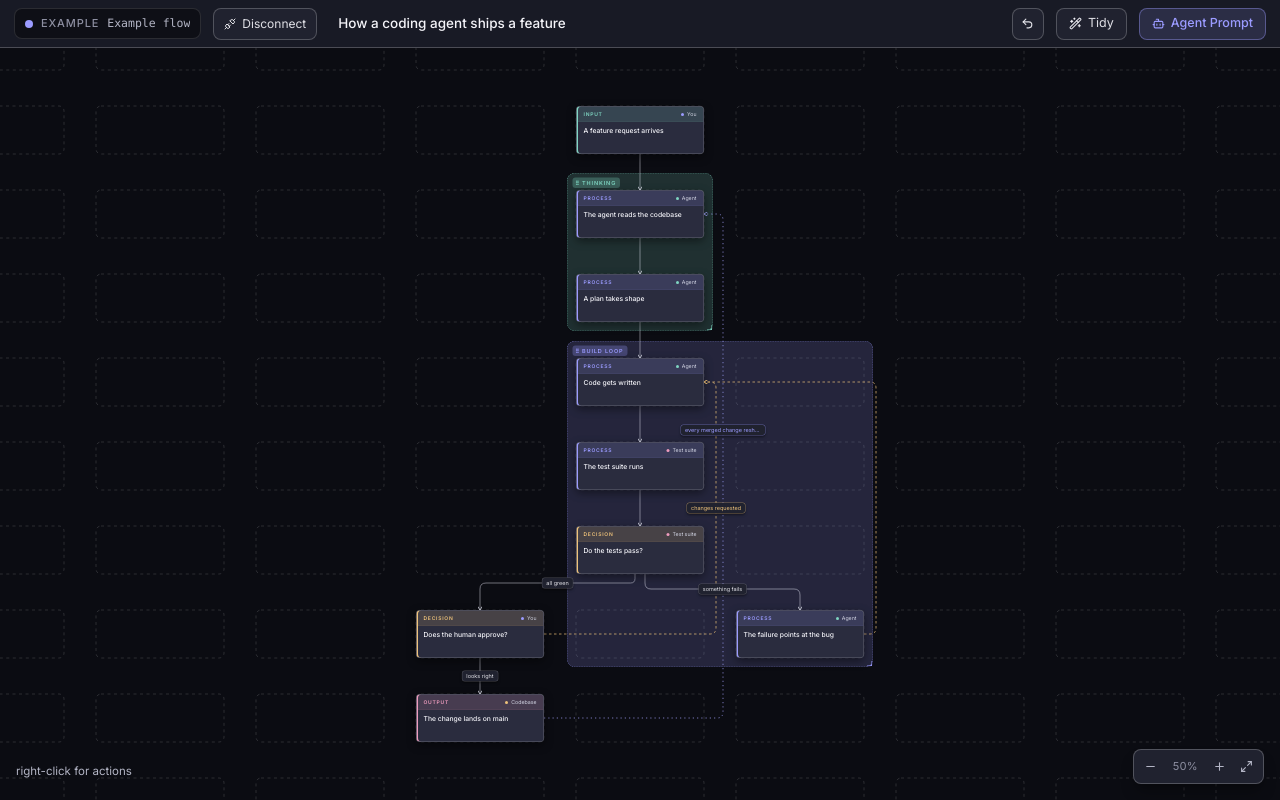
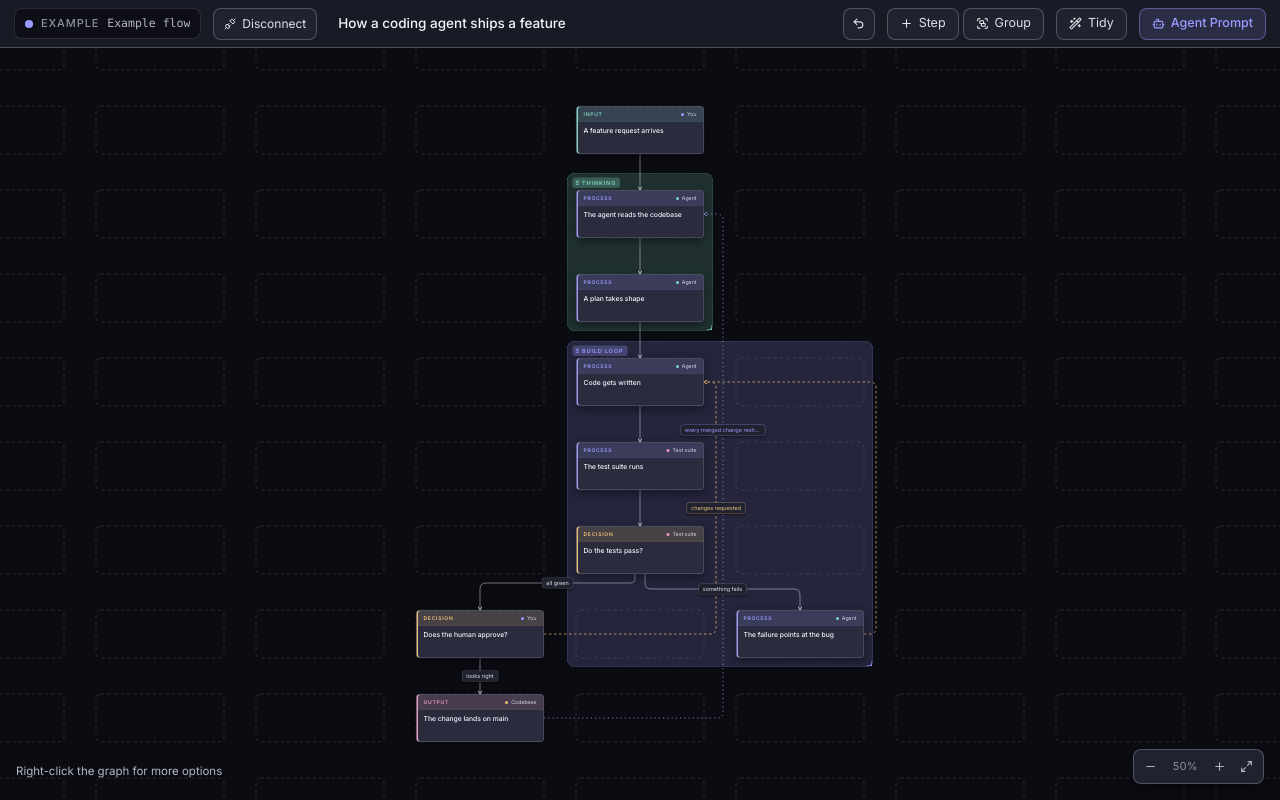
Before and after one commit to mtg1461/flow-visualizer, a Next.js app: page / in a window 1280 px wide. Both pictures are taken after a click on the button "See an example flow". Built offline with nearby package versions, Linux system fonts and the light colour scheme.

Commit message:
Add flow creation controls

```diff
--- a/components/Canvas.tsx
+++ b/components/Canvas.tsx
@@ -1106,7 +1106,7 @@ export function Canvas({
 
       {/* hint */}
       <div className="pointer-events-none absolute bottom-5 left-4 hidden text-[11.5px] text-mute md:block">
-        right-click for actions
+        Right-click the graph for more options
       </div>
     </div>
   );
--- a/components/ConnectionScreen.tsx
+++ b/components/ConnectionScreen.tsx
@@ -6,6 +6,7 @@ import {
   ArrowLeft,
   Bot,
   FileJson,
+  FilePlus2,
   FolderOpen,
   Sparkles,
   Upload,
@@ -37,6 +38,7 @@ interface Props {
   onConnectPreview: () => void;
   onClearPreview: () => void;
   onBrowse: () => void;
+  onCreateEmpty: () => void;
   onDropConnection: (dataTransfer: DataTransfer) => void;
   onSeeExample: () => void;
   onHowItWorks: () => void;
@@ -51,6 +53,7 @@ export function ConnectionScreen({
   onConnectPreview,
   onClearPreview,
   onBrowse,
+  onCreateEmpty,
   onDropConnection,
   onSeeExample,
   onHowItWorks,
@@ -199,6 +202,27 @@ export function ConnectionScreen({
           </p>
         </div>
 
+        <div className="my-5 flex items-center gap-3" aria-hidden>
+          <span className="h-px flex-1 bg-line" />
+          <span className="text-[10.5px] font-medium uppercase tracking-[0.18em] text-faint">
+            or
+          </span>
+          <span className="h-px flex-1 bg-line" />
+        </div>
+
+        <button
+          type="button"
+          onClick={onCreateEmpty}
+          disabled={busy}
+          className="flex w-full cursor-pointer items-center justify-center gap-2 rounded-xl border border-line-strong bg-surface px-4 py-3 text-[13px] font-medium text-text/90 transition-[background-color,transform] duration-150 hover:-translate-y-px hover:bg-tile active:translate-y-0 disabled:cursor-not-allowed disabled:opacity-50"
+        >
+          <FilePlus2 size={15} />
+          Create empty flow
+        </button>
+        <p className="mt-2 text-center text-[11.5px] text-faint">
+          Pick a location to save a new flow file, then start building.
+        </p>
+
         <button
           type="button"
           onClick={onSeeExample}
--- a/components/Editor.tsx
+++ b/components/Editor.tsx
@@ -503,6 +503,69 @@ export function Editor({ initial }: Props) {
     [commit]
   );
 
+  const addGroupFromToolbar = useCallback(() => {
+    const d = docRef.current;
+    const pos = layoutPositions(d);
+    const existing = d.groups ?? [];
+    const otherRects = existing
+      .map((g) => groupCellRect(g, pos))
+      .filter((r): r is CellRect => !!r);
+
+    if (selection?.kind === "step") {
+      const stepCell = pos.get(selection.id);
+      const alreadyGrouped = existing.some((g) => g.steps.includes(selection.id));
+      if (stepCell && !alreadyGrouped) {
+        let n = existing.length + 1;
+        while (existing.some((g) => g.id === `group-${n}`)) n++;
+        const id = `group-${n}`;
+        const candidate = { id, label: `Group ${n}`, steps: [selection.id] };
+        const rect = groupCellRect(candidate, pos);
+        if (rect && !otherRects.some((o) => rectsOverlap(rect, o))) {
+          commit({ ...d, groups: [...existing, candidate] });
+          setSelection({ kind: "group", id });
+          return;
+        }
+      }
+    }
+
+    if (selection?.kind === "group") {
+      const group = existing.find((g) => g.id === selection.id);
+      const rect = group ? groupCellRect(group, pos) : null;
+      if (rect) {
+        addGroupAt({
+          col: Math.min(GRID_LIMITS.maxCol - 1, rect.maxC + 1),
+          row: Math.min(GRID_LIMITS.maxRow - 1, rect.minR),
+        });
+        return;
+      }
+    }
+
+    if (selection?.kind === "step") {
+      const stepCell = pos.get(selection.id);
+      if (stepCell) {
+        addGroupAt({
+          col: Math.min(GRID_LIMITS.maxCol - 1, stepCell.col + 1),
+          row: Math.min(GRID_LIMITS.maxRow - 1, stepCell.row),
+        });
+        return;
+      }
+    }
+
+    const cells = [...pos.values()];
+    const minCol = cells.reduce(
+      (acc, cell) => Math.min(acc, cell.col),
+      cells[0]?.col ?? 0
+    );
+    const maxRow = cells.reduce(
+      (acc, cell) => Math.max(acc, cell.row),
+      cells[0]?.row ?? 0
+    );
+    addGroupAt({
+      col: Math.min(GRID_LIMITS.maxCol - 1, minCol),
+      row: Math.min(GRID_LIMITS.maxRow - 1, maxRow + 1),
+    });
+  }, [addGroupAt, commit, selection]);
+
   const completeConnect = useCallback(
     (to: string) => {
       const from = connectFrom;
@@ -746,6 +809,7 @@ export function Editor({ initial }: Props) {
           onConnectPreview={fileConnection.connectPending}
           onClearPreview={fileConnection.clearPreview}
           onBrowse={fileConnection.browseFile}
+          onCreateEmpty={fileConnection.createEmpty}
           onDropConnection={fileConnection.connectDropped}
           onSeeExample={fileConnection.loadExample}
           onHowItWorks={() => setHowItWorksOpen(true)}
@@ -775,6 +839,8 @@ export function Editor({ initial }: Props) {
         status={fileConnection.status}
         canUndo={canUndo}
         onUndo={undo}
+        onAddStep={() => addStep()}
+        onAddGroup={addGroupFromToolbar}
         onTidy={tidy}
         onTitle={(title) => commit({ ...doc, title }, "doc:title")}
         onAgentPrompt={() => setAgentPromptOpen(true)}
--- a/components/Toolbar.tsx
+++ b/components/Toolbar.tsx
@@ -1,6 +1,6 @@
 "use client";
 
-import { Bot, Undo2, Unplug, Wand2 } from "lucide-react";
+import { Bot, Group, Plus, Undo2, Unplug, Wand2 } from "lucide-react";
 import type { FileSyncStatus } from "./ConnectionScreen";
 
 interface Props {
@@ -9,6 +9,8 @@ interface Props {
   status: FileSyncStatus;
   canUndo: boolean;
   onUndo: () => void;
+  onAddStep: () => void;
+  onAddGroup: () => void;
   onTidy: () => void;
   onTitle: (title: string) => void;
   onAgentPrompt: () => void;
@@ -21,6 +23,8 @@ export function Toolbar({
   status,
   canUndo,
   onUndo,
+  onAddStep,
+  onAddGroup,
   onTidy,
   onTitle,
   onAgentPrompt,
@@ -87,6 +91,28 @@ export function Toolbar({
       >
         <Undo2 size={13} />
       </button>
+      <div className="flex items-center gap-1">
+        <button
+          type="button"
+          title="Add step"
+          aria-label="Add step"
+          onClick={onAddStep}
+          className="flex h-8 w-8 cursor-pointer items-center justify-center gap-1.5 rounded-lg border border-line-strong bg-raise text-text/90 transition-[background-color,transform] duration-150 hover:-translate-y-px hover:bg-tile active:translate-y-0 md:w-auto md:px-3"
+        >
+          <Plus size={13} />
+          <span className="hidden text-[12.5px] md:inline">Step</span>
+        </button>
+        <button
+          type="button"
+          title="Add group"
+          aria-label="Add group"
+          onClick={onAddGroup}
+          className="flex h-8 w-8 cursor-pointer items-center justify-center gap-1.5 rounded-lg border border-line-strong bg-raise text-text/90 transition-[background-color,transform] duration-150 hover:-translate-y-px hover:bg-tile active:translate-y-0 md:w-auto md:px-3"
+        >
+          <Group size={13} />
+          <span className="hidden text-[12.5px] md:inline">Group</span>
+        </button>
+      </div>
       <button
         type="button"
         title="Re-run the automatic layout"
--- a/hooks/useFileConnection.ts
+++ b/hooks/useFileConnection.ts
@@ -15,6 +15,12 @@ import { LOCAL_FILES_ENABLED } from "@/lib/config";
  *  Path connections only exist when LOCAL_FILES_ENABLED, so this is inert
  *  on a hosted build. Browser-handle connections aren't restorable here. */
 const LAST_PATH_KEY = "flow-visualizer:lastPath";
+
+/** Starter document written when the user creates a new empty flow. */
+const EMPTY_FLOW: Explanation = {
+  title: "Untitled flow",
+  steps: [{ id: "step-1", title: "New step", kind: "process" }],
+};
 
 function rememberPath(p: string) {
   if (!LOCAL_FILES_ENABLED) return;
@@ -87,6 +93,7 @@ type PendingConnection =
 declare global {
   interface Window {
     showOpenFilePicker?: (options?: unknown) => Promise<BrowserFileHandle[]>;
+    showSaveFilePicker?: (options?: unknown) => Promise<BrowserFileHandle>;
   }
 
   interface DataTransferItem {
@@ -424,6 +431,42 @@ export function useFileConnection({
     }
   }, [previewBrowserHandle]);
 
+  // Create a new flow: the user picks a location (which grants write
+  // permission), we seed it with a starter doc, then connect to it.
+  const createEmpty = useCallback(async () => {
+    if (!window.showSaveFilePicker) {
+      setError("Creating a file needs browser file access (a Chromium-based browser).");
+      setStatus("error");
+      return;
+    }
+    setError(null);
+    setStatus("loading");
+    try {
+      const handle = await window.showSaveFilePicker({
+        suggestedName: "flow.json",
+        types: [
+          { description: "JSON files", accept: { "application/json": [".json"] } },
+        ],
+      });
+      if (!isBrowserFileHandle(handle) || !handle.createWritable)
+        throw new Error("This browser cannot write to the chosen file.");
+      const writable = await handle.createWritable();
+      await writable.write(`${serializeDoc(EMPTY_FLOW)}\n`);
+      await writable.close();
+      setPathState("");
+      await connectBrowserHandle(handle);
+    } catch (createError) {
+      const name = createError instanceof Error ? createError.name : "";
+      if (name === "AbortError") return; // user dismissed the picker
+      setError(
+        createError instanceof Error
+          ? createError.message
+          : "Could not create the file."
+      );
+      setStatus("error");
+    }
+  }, [connectBrowserHandle]);
+
   const connectDropped = useCallback(
     async (dataTransfer: DataTransfer) => {
       const fileItems = [...dataTransfer.items].filter(
@@ -701,6 +744,7 @@ export function useFileConnection({
     setPath,
     clearPreview,
     browseFile,
+    createEmpty,
     connectDropped,
     connectPending,
     loadExample,
```
Also changed, not shown: 1 other file (tests, documents, lock files or other folders).
